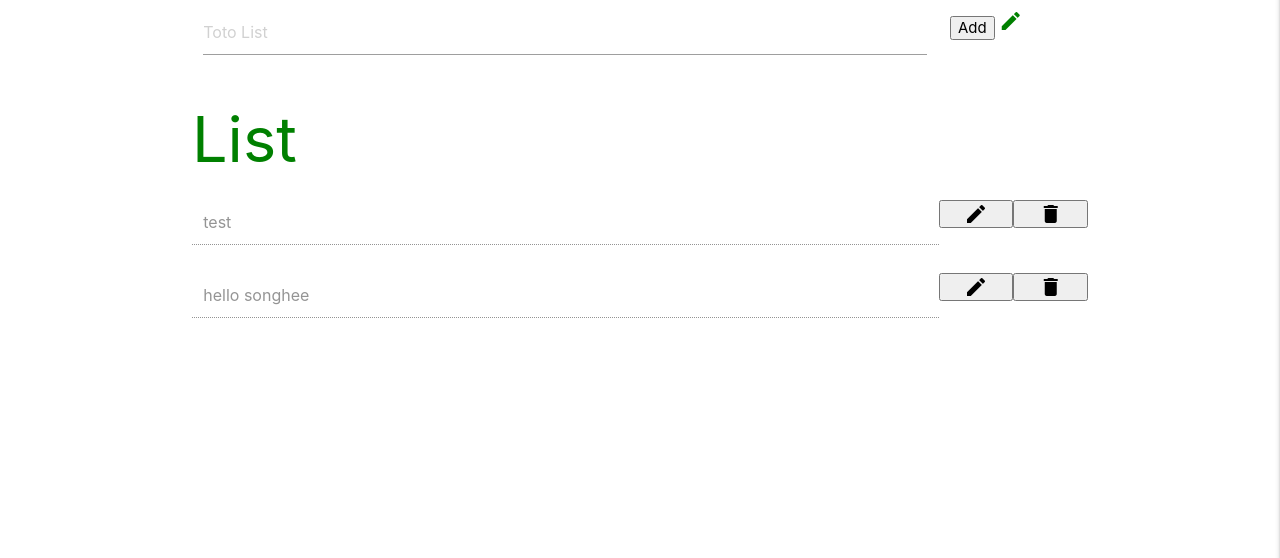
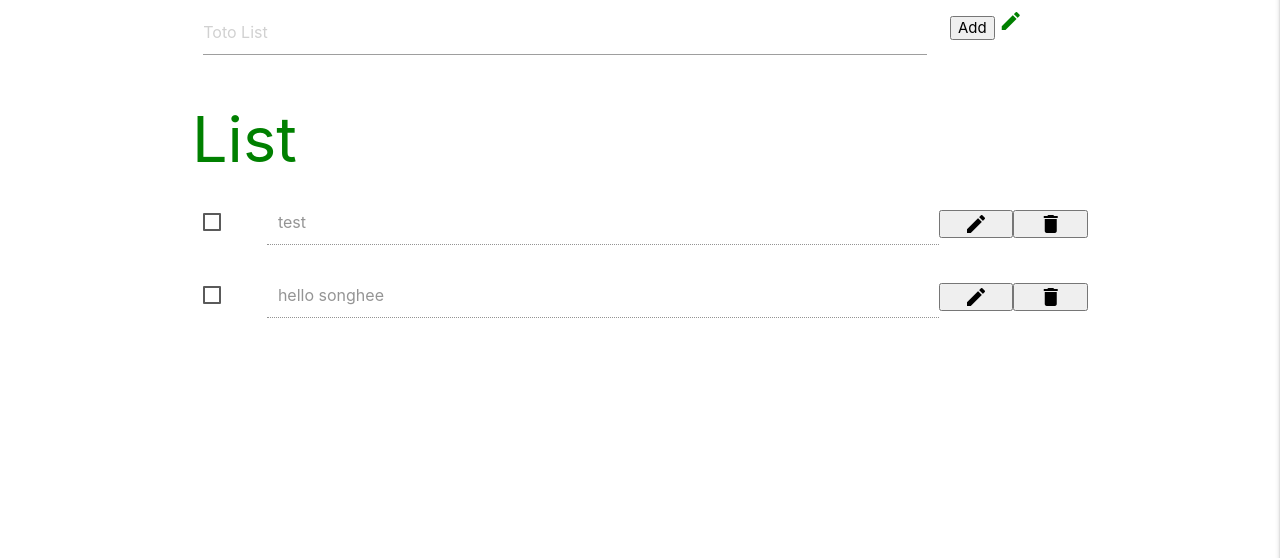
Before and after one commit to Songhee95/django_todo_list, a Django app: page / in a window 1280 px wide. Shown: the part 191-749 px from the top of the page. Run offline with Django 3.2, Linux system fonts and the light colour scheme; a user stored in the database is signed in; data comes from the database, SQL or seed files in the repository; both versions use the stored data as it was after the commit.

Commit message:
add checkbox on the list

```diff
--- a/static/css/style.css
+++ b/static/css/style.css
@@ -1,3 +1,6 @@
 body{
     color: green;
 }
+.home_list_buttons{
+    margin-top: 10px !important;
+}
--- a/templates/write_list/new_list.html
+++ b/templates/write_list/new_list.html
@@ -3,12 +3,16 @@
     {% block content %}
         {% for list in add_list %}
         <div class='row'>
-                <input class='col s10' value='{{list.li}}' id='{{list.id}}' disabled>
-                <button class='col s1 editBtn' data-id='{{list.id}}'><i class="material-icons" data-id='{{list.id}}'>edit</i></button>
+                <label class='col s1 home_list_buttons'>
+                    <input type="checkbox"/>
+                    <span></span>
+                </label>
+                <input class='col s9' value='{{list.li}}' id='{{list.id}}' disabled>
+                <button class='col s1 editBtn home_list_buttons' data-id='{{list.id}}'><i class="material-icons" data-id='{{list.id}}'>edit</i></button>
 
             <form action="{% url 'list:delete' list.id %}" method='post' name='delete'>
              {% csrf_token %}
-                <button class='col s1 delete'><i class="material-icons">delete</i></button>
+                <button class='col s1 delete home_list_buttons'><i class="material-icons">delete</i></button>
             </form>
         </div>
         {% endfor %}
--- a/write_list/models.py
+++ b/write_list/models.py
@@ -6,12 +6,13 @@ from django.contrib.auth.models import User
 class List(models.Model):
     user = models.ForeignKey(
         User, on_delete=models.CASCADE)
+    cleared = models.BooleanField(default=False)
     todo_list = models.CharField(max_length=5000)
     created = models.DateTimeField(auto_now=True)
     updated_time = models.DateTimeField(auto_now_add=True, null=True)
 
     def __str__(self):
-        return f" {self.todo_list}, {self.updated_time}, {self.created}"
+        return f"{self.user}, {self.cleared}, {self.todo_list}, {self.updated_time}, {self.created}"
 
     # class Meta:
     #     verbose_name_plural = 'Lists'
```
Also changed, not shown: db.sqlite3, write_list/migrations/0007_auto_20210325_1717.py (added).
